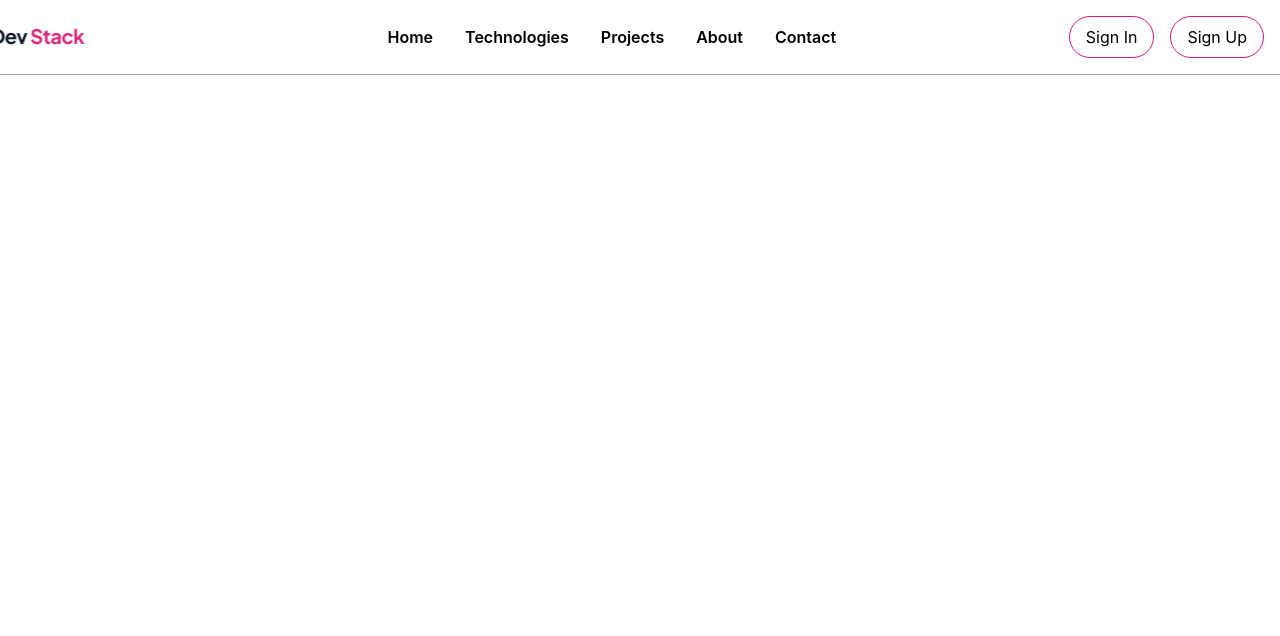
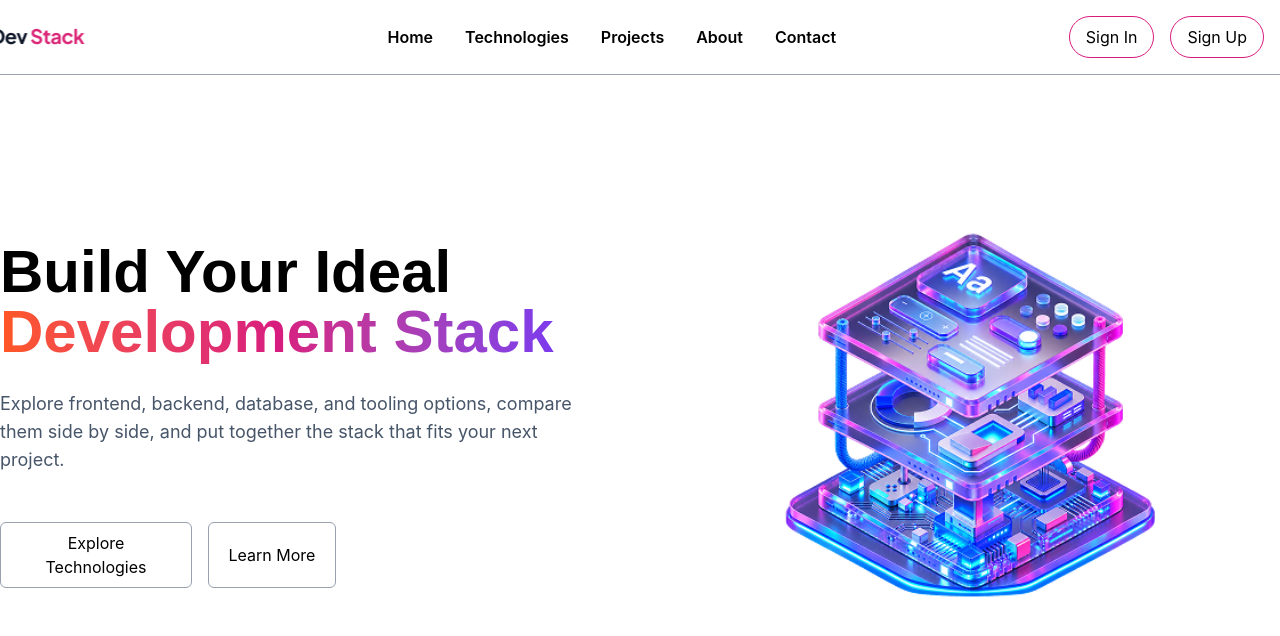
Before and after one commit to naimul291/dev-stack-assignment, a React (Vite) app: page / in a window 1280 px wide. Shown: the top 636 px of the page. Built offline with nearby package versions, Linux system fonts and the light colour scheme.

Commit message:
Banner section added

```diff
--- a/src/App.tsx
+++ b/src/App.tsx
@@ -1,5 +1,7 @@
 import { Suspense } from "react"
 import Navbar from "./Components/Navbar"
+import Banner from "./Components/Banner"
+
 
 function App() {
 
@@ -10,6 +12,10 @@ function App() {
           <Navbar />
       </Suspense>
 
+      <Suspense>
+        <Banner />
+      </Suspense>
+
     </div>
 
   )
--- a/src/Components/Banner.tsx
+++ b/src/Components/Banner.tsx
@@ -0,0 +1,32 @@
+import BannerImage from '../assets/Images/banner-stack.png'
+
+const Banner = () => {
+  return (
+    <div className="container mx-auto grid grid-cols-1 md:grid-cols-2 md:items-center mt-10 gap-10 min-h-[500px] ">
+
+        {/* Left elements */}
+        <div>
+          <h1 className="font-jakarta text-4xl sm:text-5xl md:text-6xl font-extrabold text-center md:text-left">
+            Build Your Ideal <br /><span className="bg-linear-to-r from-[#FF5722] via-[#D81B7E] to-[#7C3AED] bg-clip-text text-transparent">Development Stack</span></h1>
+
+          <p className="mt-7 max-w-[600px] text-[#475569] text-lg leading-7 text-center md:text-left px-5 md:px-0">Explore frontend, backend, database, and tooling options, compare them side by side, and put together the stack that fits your next project.</p>
+
+           <div className="mt-12 flex gap-4 justify-center md:justify-start">
+
+              <button className='w-48 border border-gray-400 text-black hover:bg-linear-to-r from-[#F97316] to-[#EC4899] hover:text-white
+                hover:font-semibold hover:border-transparent px-4 py-2 rounded-md hover:scale-105 transition-all duration-300 cursor-pointer'>Explore Technologies</button>
+
+              <button className='w-32 border border-gray-400 text-black hover:bg-linear-to-r from-[#F97316] to-[#EC4899] hover:text-white
+                hover:font-semibold hover:border-transparent px-4 py-2 rounded-md hover:scale-105 transition-all duration-300 cursor-pointer'>Learn More</button>
+           </div>
+        </div>
+
+        {/* Right Image */}
+        <div className="flex justify-center">
+          <img src={BannerImage} alt="Banner" className="w-full max-w-[600px] h-auto"/>
+        </div>
+    </div>
+  )
+}
+
+export default Banner
```
